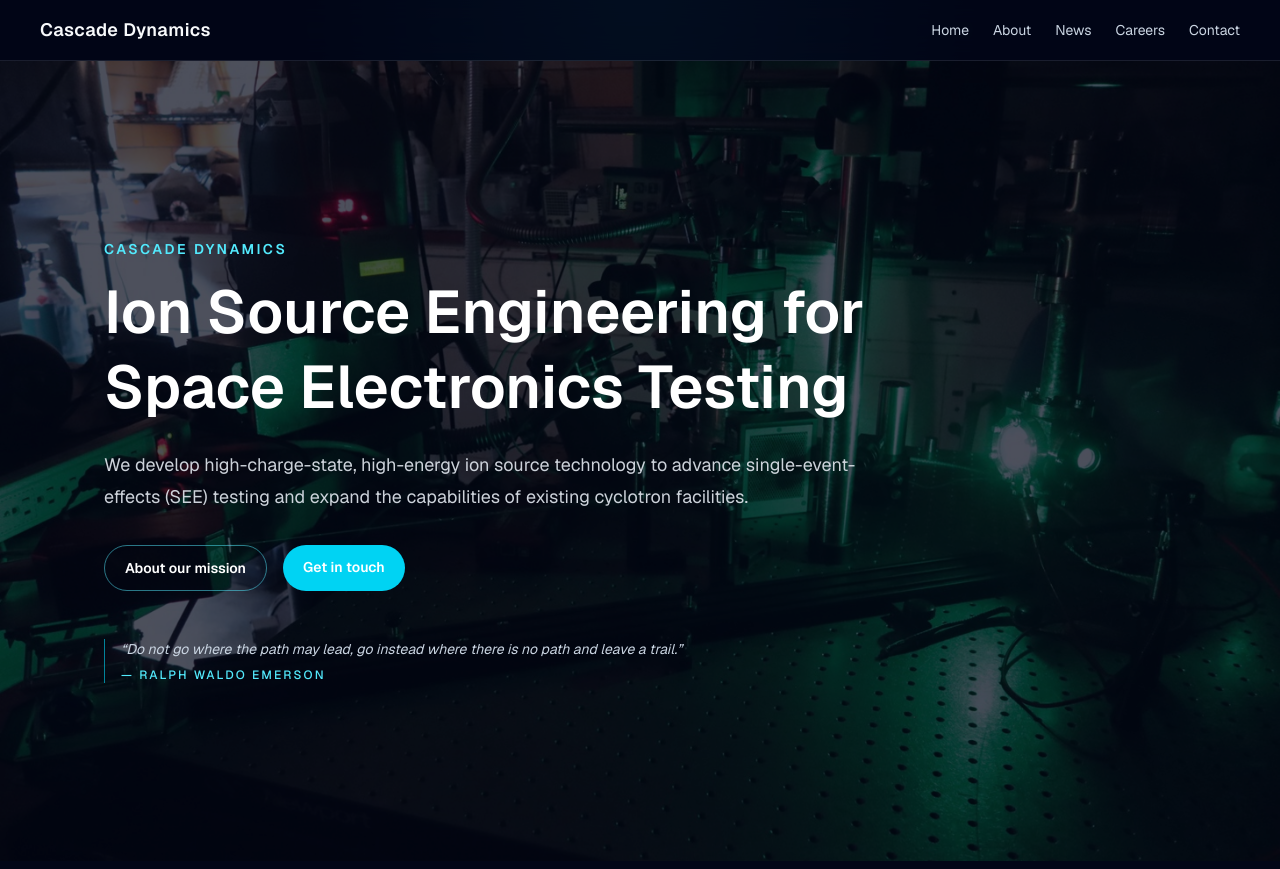
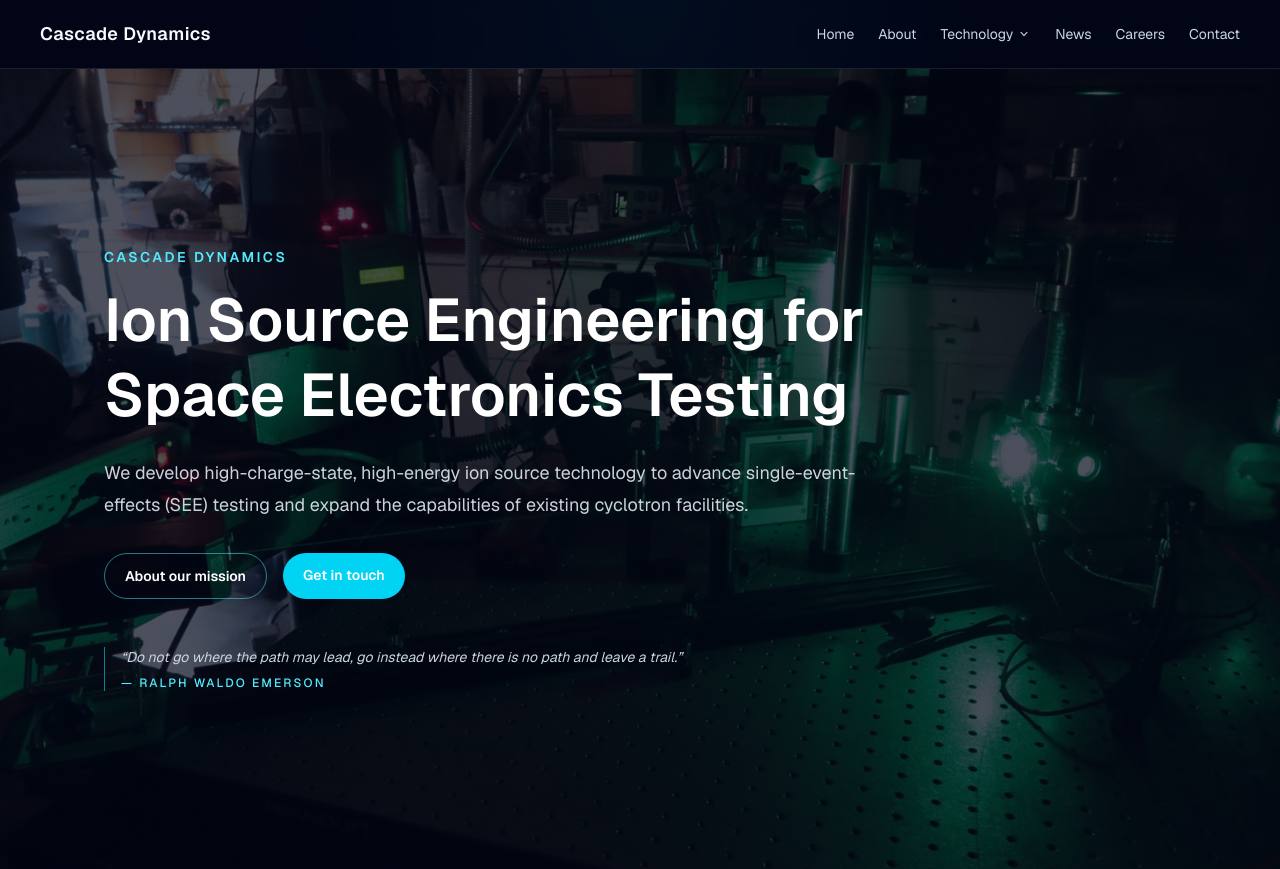
Before and after one commit to cvsolfari/cascade, a Next.js app: page / in a window 1280 px wide. Built offline with nearby package versions, Linux system fonts and the light colour scheme.

Commit message:
Navigation update to include new pages

```diff
--- a/app/components/Header.tsx
+++ b/app/components/Header.tsx
@@ -41,6 +41,42 @@ export default function Header() {
           <Link href="/about" className="transition hover:text-white">
             About
           </Link>
+          <div className="group relative py-2">
+            <Link
+              href="/high-charge-state-ions"
+              className="flex items-center gap-1 transition hover:text-white"
+              aria-haspopup="true"
+            >
+              Technology
+              <svg
+                aria-hidden="true"
+                className="h-3.5 w-3.5 transition group-hover:rotate-180"
+                viewBox="0 0 20 20"
+                fill="currentColor"
+              >
+                <path d="M5.23 7.21a.75.75 0 0 1 1.06.02L10 11.17l3.71-3.94a.75.75 0 1 1 1.08 1.04l-4.25 4.5a.75.75 0 0 1-1.08 0l-4.25-4.5a.75.75 0 0 1 .02-1.06Z" />
+              </svg>
+            </Link>
+            <div className="invisible absolute left-1/2 top-full w-72 -translate-x-1/2 pt-3 opacity-0 transition group-hover:visible group-hover:opacity-100 group-focus-within:visible group-focus-within:opacity-100">
+              <div className="rounded-2xl border border-white/10 bg-slate-950/95 p-2 shadow-2xl shadow-black/40 backdrop-blur-xl">
+                {[
+                  ["/high-charge-state-ions", "High-Charge-State Ions", "Overview"],
+                  ["/high-charge-state-ions/applications", "Applications", "3D chips, therapy & research"],
+                  ["/high-charge-state-ions/production-challenges", "Production Challenges", "Physics & engineering limits"],
+                  ["/high-charge-state-ions/ion-source-technologies", "Ion Source Technologies", "ECR, EBIS, strippers & arcs"],
+                ].map(([href, title, description]) => (
+                  <Link
+                    key={href}
+                    href={href}
+                    className="block rounded-xl px-3 py-3 transition hover:bg-white/10"
+                  >
+                    <span className="block font-medium text-white">{title}</span>
+                    <span className="mt-1 block text-xs text-slate-400">{description}</span>
+                  </Link>
+                ))}
+              </div>
+            </div>
+          </div>
           <Link href="/news" className="transition hover:text-white">
             News
           </Link>
@@ -62,6 +98,32 @@ export default function Header() {
             <Link href="/about" className="block rounded-xl px-3 py-2 transition hover:bg-white/10 hover:text-white" onClick={() => setMenuOpen(false)}>
               About
             </Link>
+            <div className="rounded-xl px-3 py-2">
+              <Link
+                href="/high-charge-state-ions"
+                className="block font-medium text-white"
+                onClick={() => setMenuOpen(false)}
+              >
+                Technology
+              </Link>
+              <div className="mt-2 space-y-1 border-l border-cyan-400/20 pl-3">
+                {[
+                  ["/high-charge-state-ions", "Overview"],
+                  ["/high-charge-state-ions/applications", "Applications"],
+                  ["/high-charge-state-ions/production-challenges", "Production Challenges"],
+                  ["/high-charge-state-ions/ion-source-technologies", "Ion Source Technologies"],
+                ].map(([href, title]) => (
+                  <Link
+                    key={href}
+                    href={href}
+                    className="block rounded-lg px-2 py-2 text-slate-300 transition hover:bg-white/10 hover:text-white"
+                    onClick={() => setMenuOpen(false)}
+                  >
+                    {title}
+                  </Link>
+                ))}
+              </div>
+            </div>
             <Link href="/news" className="block rounded-xl px-3 py-2 transition hover:bg-white/10 hover:text-white" onClick={() => setMenuOpen(false)}>
               News
             </Link>
--- a/app/sitemap.ts
+++ b/app/sitemap.ts
@@ -3,7 +3,17 @@ import type { MetadataRoute } from "next";
 const siteUrl = "https://www.cascade-dynamics.com";
 
 export default function sitemap(): MetadataRoute.Sitemap {
-  return ["", "/about", "/news", "/careers", "/contact"].map((path) => ({
+  return [
+    "",
+    "/about",
+    "/news",
+    "/careers",
+    "/contact",
+    "/high-charge-state-ions",
+    "/high-charge-state-ions/applications",
+    "/high-charge-state-ions/production-challenges",
+    "/high-charge-state-ions/ion-source-technologies",
+  ].map((path) => ({
     url: `${siteUrl}${path}`,
   }));
 }
```
